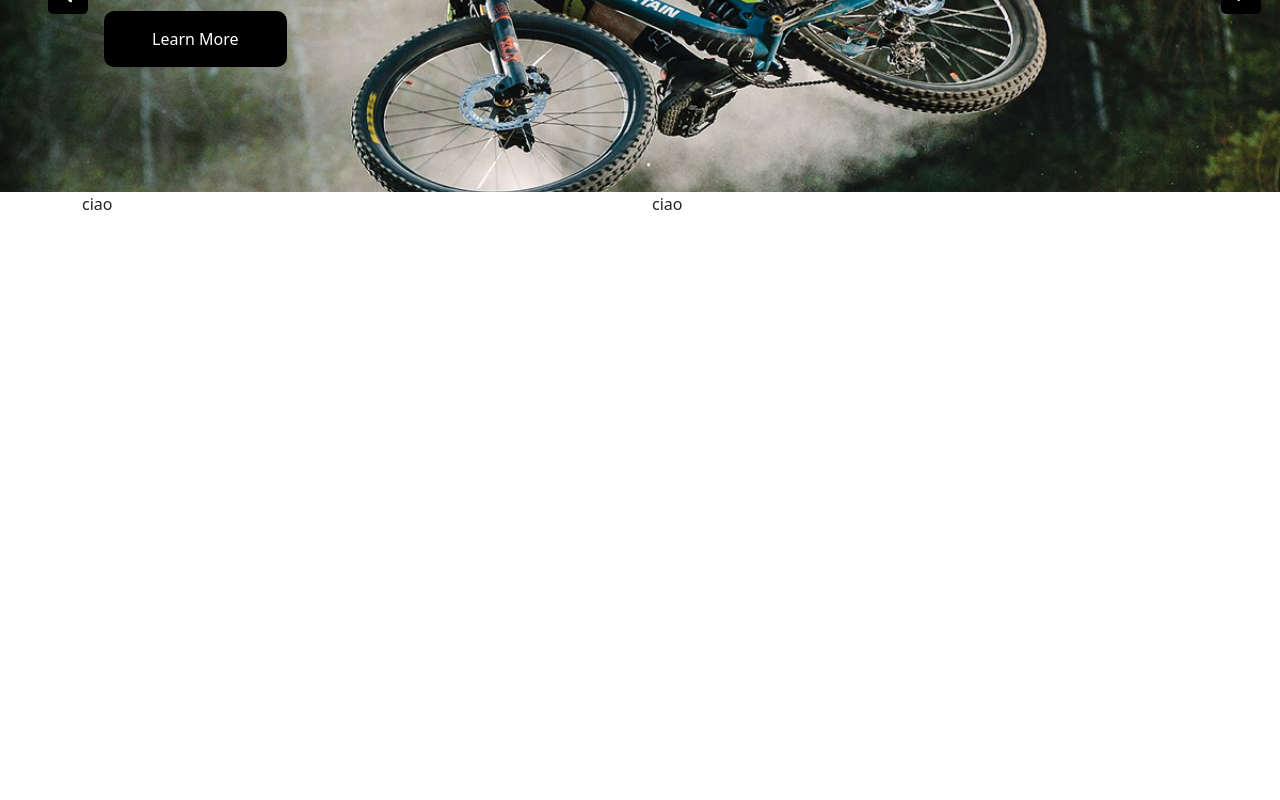
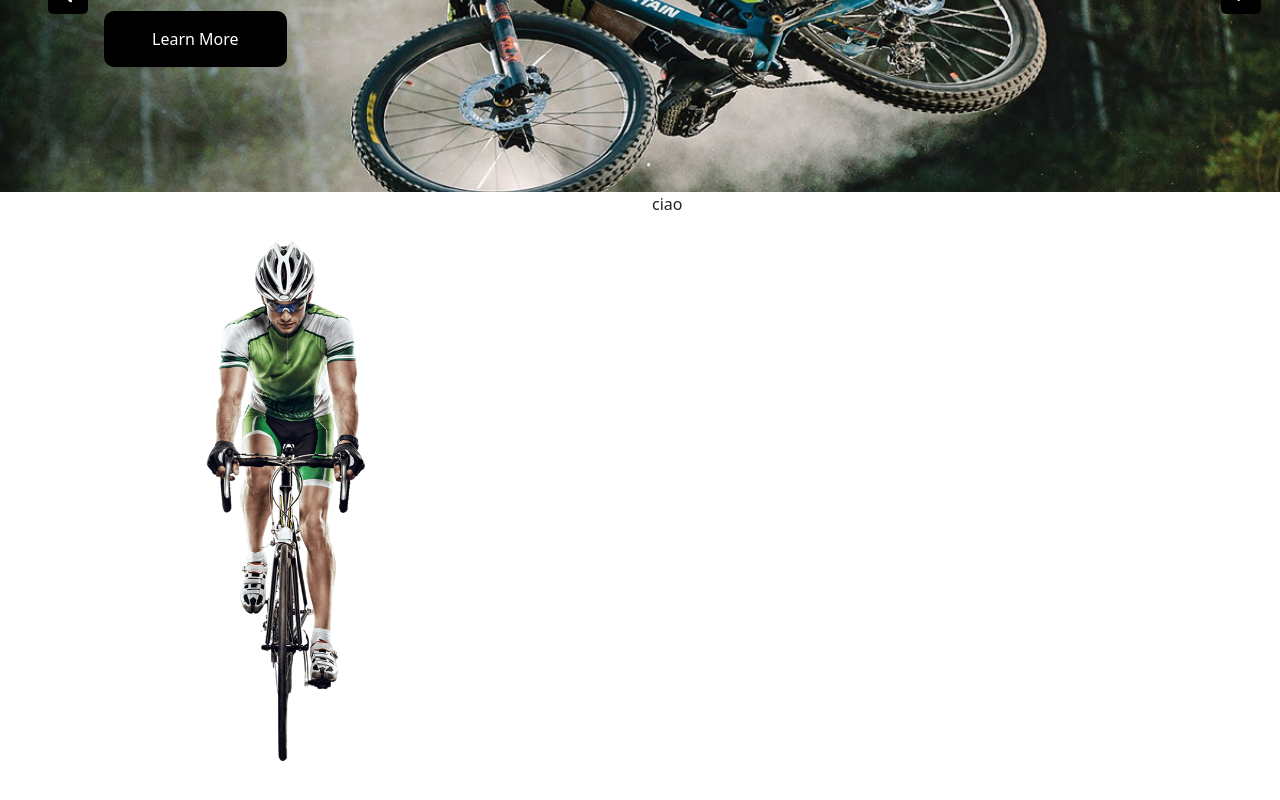
Before and after one commit to MatteoDiMartino/proj-html-vuejs, a Vue app: page / in a window 1280 px wide. Shown: the part 406-1206 px from the top of the page. Before the commit the page ends 800 px from the top, so only its background shows below. Built offline with nearby package versions, Linux system fonts and the light colour scheme.

Commit message:
feat: add bike player img

```diff
--- a/src/components/PageSec1.vue
+++ b/src/components/PageSec1.vue
@@ -12,7 +12,9 @@ export default {
 <section>
     <div class="container">
         <div class="row">
-            <div class="col-6">ciao</div>
+            <div class="col-6">
+                <img src="../assets/img/bike-player.png" class="w-75 my-5">
+            </div>
             <div class="col-6">ciao</div>
         </div>
     </div>
```
